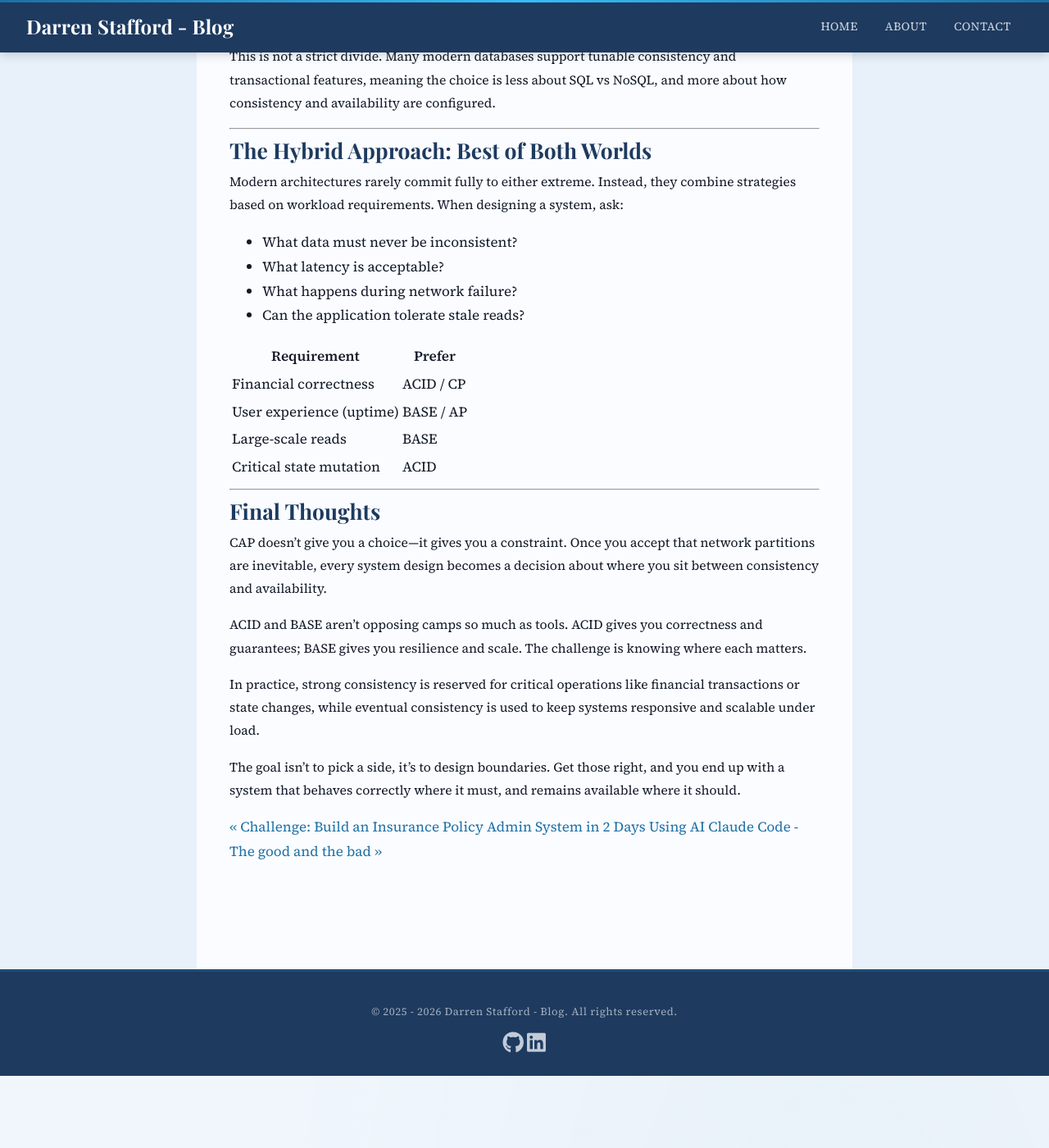
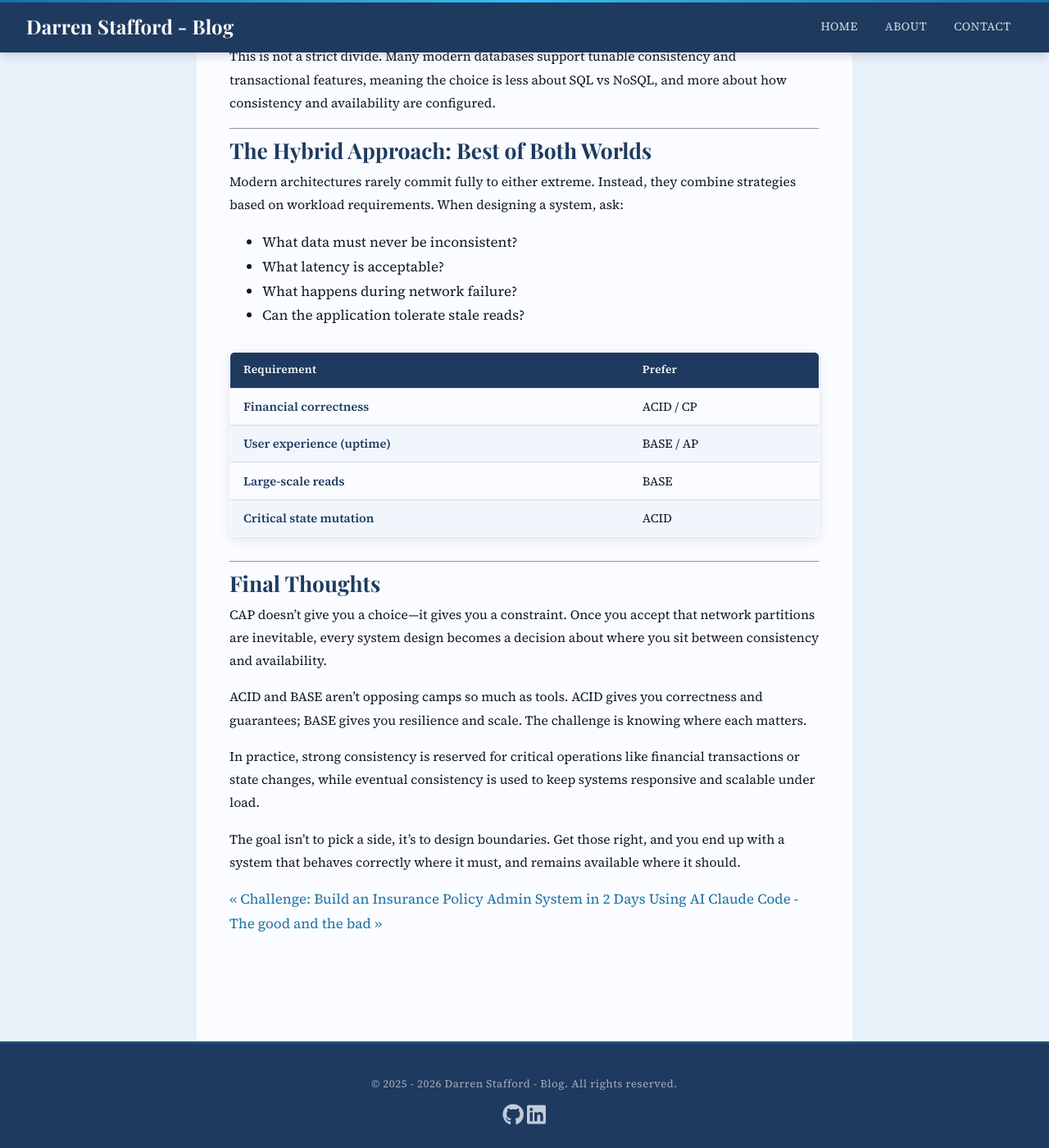
Before and after one commit to dazstaffs/blog, a Jekyll site: the page built from _posts/2020-04-06-CAP-BASE-ACID.md, in a window 1280 px wide and 1400 px high, scrolled down 2063 px. Shown: the whole window at 82% size. Built offline with Jekyll 4.4.1, drawn with Linux system fonts in a browser that asks for light colours; some web fonts are replaced; comment, search, counter and statistics services are not loaded; before the commit the page ends 3375 px from its top, so only the background shows below that.

Commit message:
Add AI strategy for financial services post and table styles
Co-Authored-By: Claude Opus 5.5 <noreply@anthropic.com>

```diff
--- a/_sass/main.scss
+++ b/_sass/main.scss
@@ -933,6 +933,53 @@ pre {
 }
 
 // ============================================================
+//  TABLES
+// ============================================================
+.post .content table {
+  width: 100%;
+  margin: 1.8rem 0;
+  border-collapse: collapse;
+  font-size: 0.92rem;
+  line-height: 1.5;
+  background: $ivory;
+  border: 1px solid $light-rule;
+  border-radius: $radius;
+  box-shadow: $shadow-soft;
+  overflow: hidden;
+
+  th, td {
+    padding: 0.7rem 1rem;
+    text-align: left;
+    vertical-align: top;
+    border-bottom: 1px solid $light-rule;
+  }
+
+  th {
+    background: $warm-dark;
+    color: $ivory;
+    font-weight: 600;
+    font-size: 0.85rem;
+    letter-spacing: 0.02em;
+  }
+
+  tbody tr:nth-child(even) { background: $parchment; }
+  tbody tr:last-child td { border-bottom: none; }
+
+  td:first-child {
+    font-weight: 600;
+    color: $warm-dark;
+  }
+
+  @media (max-width: 768px) {
+    display: block;
+    overflow-x: auto;
+    white-space: normal;
+
+    th, td { min-width: 9rem; }
+  }
+}
+
+// ============================================================
 //  READING PROGRESS (optional JS hook)
 // ============================================================
 .progress-bar {
```
